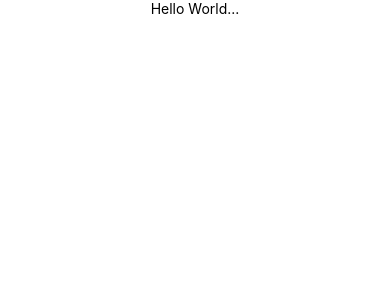
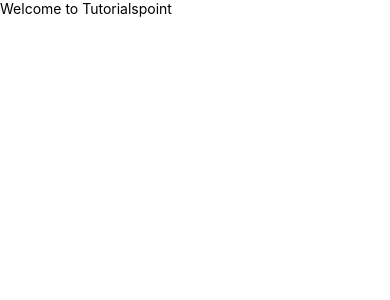
Before and after one commit to Ebubekir42/ReactNativeTutorial, a React Native app: screen / in a window 390 px wide. Shown: the top 300 px of the page. Built offline with nearby package versions, Linux system fonts and the light colour scheme.

Commit message:
Hello World

```diff
--- a/App.tsx
+++ b/App.tsx
@@ -5,30 +5,19 @@
  * @format
  */
 
-import { NewAppScreen } from '@react-native/new-app-screen';
-import { StatusBar, StyleSheet, Text, useColorScheme, View } from 'react-native';
-import {
-  SafeAreaProvider,
-  useSafeAreaInsets,
-} from 'react-native-safe-area-context';
+
+import React from 'react';
+import { StyleSheet, Text, useColorScheme, View } from 'react-native';
 
 
-function App() {
-  const isDarkMode = useColorScheme() === 'dark';
+const App = () : React.JSX.Element => {
 
   return (
-    <View style={{justifyContent: 'center', alignItems: 'center'}}>
-      <Text>Hello World...</Text>
+    <View>
+      <Text>Welcome to Tutorialspoint</Text>
     </View>
   );
 }
 
 
-
-const styles = StyleSheet.create({
-  container: {
-    flex: 1,
-  },
-});
-
 export default App;
```
